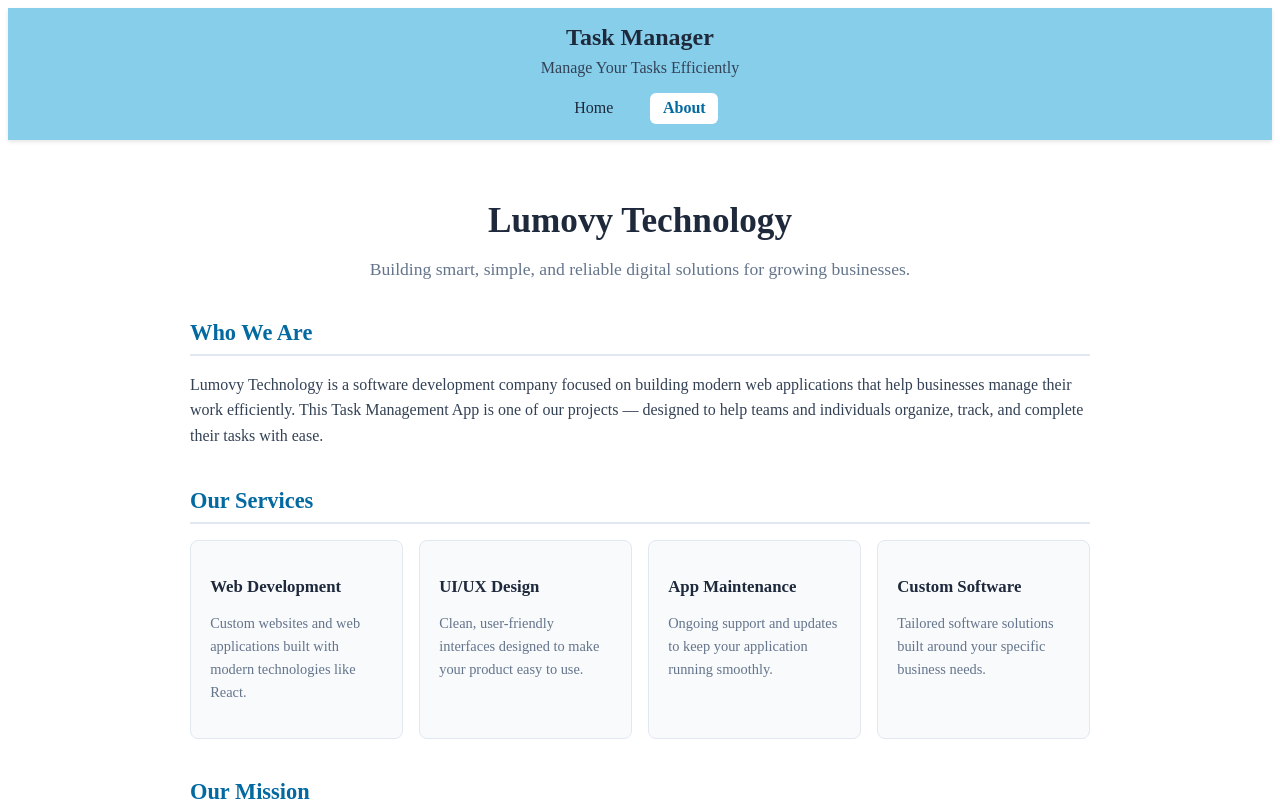
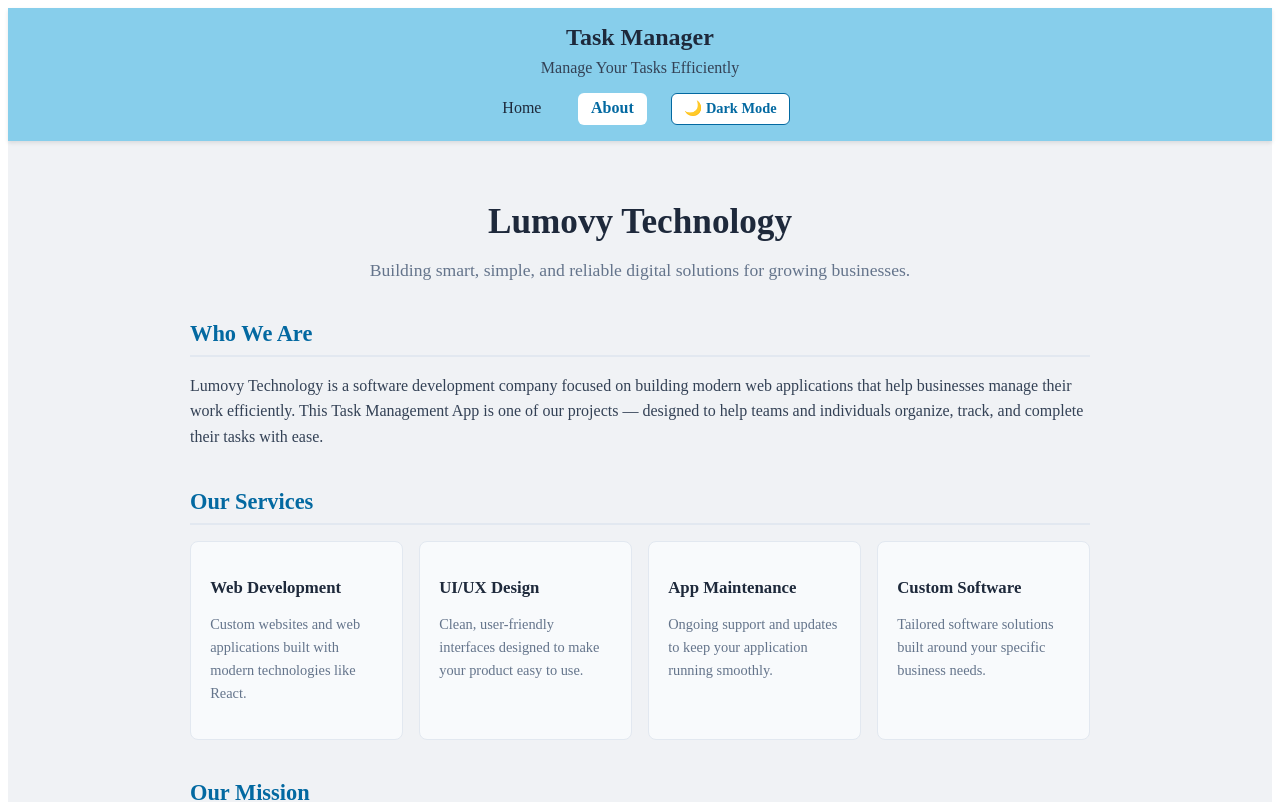
Before and after one commit to MalikYasir-coder/Lumovy-Technology-Solution-Work, a React (Vite) app in the folder React/Task App/: page /about in a window 1280 px wide. Shown: the top 802 px of the page. Built offline with nearby package versions, Linux system fonts and the light colour scheme.

Commit message:
using Redux

```diff
--- a/React/Task App/package.json
+++ b/React/Task App/package.json
@@ -10,8 +10,10 @@
     "preview": "vite preview"
   },
   "dependencies": {
+    "@reduxjs/toolkit": "^2.12.0",
     "react": "^19.2.8",
     "react-dom": "^19.2.8",
+    "react-redux": "^9.3.0",
     "react-router-dom": "^7.18.2"
   },
   "devDependencies": {
--- a/React/Task App/src/Layouts/AppLayout.jsx
+++ b/React/Task App/src/Layouts/AppLayout.jsx
@@ -1,9 +1,12 @@
 import { Outlet } from "react-router-dom";
+import { useSelector } from "react-redux";
 import Header from "../components/header";
 
 function AppLayout() {
+  const darkMode = useSelector((state) => state.theme.darkMode);
+
   return (
-    <div>
+    <div className={`app-shell ${darkMode ? "dark-theme" : "light-theme"}`}>
       <Header />
       <main>
         <Outlet />
--- /dev/null
+++ b/React/Task App/src/Redux/store.js
@@ -0,0 +1,8 @@
+import { configureStore } from "@reduxjs/toolkit";
+import themeReducer from "./themeSlice";
+
+export const store = configureStore({
+  reducer: {
+    theme: themeReducer,
+  },
+});
--- /dev/null
+++ b/React/Task App/src/Redux/themeSlice.js
@@ -0,0 +1,21 @@
+import { createSlice } from "@reduxjs/toolkit";
+
+const initialState = {
+  darkMode: false,
+};
+
+const themeSlice = createSlice({
+  name: "theme",
+
+  initialState,
+
+  reducers: {
+    toggleTheme(state) {
+      state.darkMode = !state.darkMode;
+    },
+  },
+});
+
+export const { toggleTheme } = themeSlice.actions;
+
+export default themeSlice.reducer;
--- a/React/Task App/src/components/header.css
+++ b/React/Task App/src/components/header.css
@@ -3,6 +3,13 @@ header {
   background-color: skyblue;
   padding: 1rem;
   box-shadow: 0 2px 4px rgba(0, 0, 0, 0.1);
+}
+
+.app-shell {
+  min-height: 100vh;
+  background-color: #f0f2f5;
+  color: #1e293b;
+  transition: background-color 0.25s ease, color 0.25s ease;
 }
 
 header h1 {
@@ -41,6 +48,111 @@ nav {
   background-color: white;
   color: #0369a1;
   font-weight: 700;
+}
+
+.theme-toggle {
+  padding: 0.4rem 0.8rem;
+  border: 1px solid #0369a1;
+  border-radius: 6px;
+  background: #ffffff;
+  color: #0369a1;
+  font: inherit;
+  font-size: 0.9rem;
+  font-weight: 700;
+  cursor: pointer;
+  transition: background-color 0.2s ease, color 0.2s ease, transform 0.2s ease;
+}
+
+.theme-toggle:hover {
+  background: #0369a1;
+  color: #ffffff;
+}
+
+.theme-toggle:active {
+  transform: scale(0.97);
+}
+
+.theme-toggle:focus-visible {
+  outline: 3px solid #93c5fd;
+  outline-offset: 2px;
+}
+
+/* The class is added by AppLayout from the Redux darkMode value. */
+.app-shell.dark-theme {
+  background-color: #0f172a;
+  color: #e2e8f0;
+}
+
+.app-shell.dark-theme header {
+  background-color: #1e293b;
+}
+
+.app-shell.dark-theme header h1,
+.app-shell.dark-theme header p,
+.app-shell.dark-theme .nav-link {
+  color: #e2e8f0;
+}
+
+.app-shell.dark-theme .nav-link:hover {
+  background-color: #334155;
+}
+
+.app-shell.dark-theme .nav-link.active {
+  background-color: #0f172a;
+  color: #7dd3fc;
+}
+
+.app-shell.dark-theme .theme-toggle {
+  border-color: #7dd3fc;
+  background-color: #334155;
+  color: #e0f2fe;
+}
+
+.app-shell.dark-theme .theme-toggle:hover {
+  background-color: #7dd3fc;
+  color: #0f172a;
+}
+
+.app-shell.dark-theme .task-form-card,
+.app-shell.dark-theme .filter-container,
+.app-shell.dark-theme .task-card,
+.app-shell.dark-theme .no-tasks,
+.app-shell.dark-theme .service-card {
+  background-color: #1e293b;
+  border-color: #475569;
+  box-shadow: 0 2px 8px rgba(0, 0, 0, 0.3);
+}
+
+.app-shell.dark-theme .task-form-card h2,
+.app-shell.dark-theme .filter-container h2,
+.app-shell.dark-theme .tasks-container h2,
+.app-shell.dark-theme .task-card h3,
+.app-shell.dark-theme .no-tasks h3,
+.app-shell.dark-theme .service-card h3,
+.app-shell.dark-theme .about-hero h1,
+.app-shell.dark-theme .notfound-page h2 {
+  color: #f8fafc;
+}
+
+.app-shell.dark-theme .task-card p,
+.app-shell.dark-theme .service-card p,
+.app-shell.dark-theme .about-section p,
+.app-shell.dark-theme .about-tagline,
+.app-shell.dark-theme .notfound-page p,
+.app-shell.dark-theme .no-tasks p {
+  color: #cbd5e1;
+}
+
+.app-shell.dark-theme .form-input,
+.app-shell.dark-theme .filter-buttons button {
+  background-color: #0f172a;
+  border-color: #475569;
+  color: #e2e8f0;
+}
+
+.app-shell.dark-theme .filter-buttons button:hover {
+  background-color: #334155;
+  border-color: #7dd3fc;
 }
 
 /* ===== About Page ===== */
--- a/React/Task App/src/components/header.jsx
+++ b/React/Task App/src/components/header.jsx
@@ -1,12 +1,15 @@
 import { NavLink } from "react-router-dom";
+import { useDispatch, useSelector } from "react-redux";
+import { toggleTheme } from "../Redux/themeSlice";
 
 function Header() {
+  const dispatch = useDispatch();
+  const darkMode = useSelector((state) => state.theme.darkMode);
+
   return (
     <header>
       <h1>Task Manager</h1>
-      <p className="header-subtitle">
-  Manage Your Tasks Efficiently
-</p>
+      <p className="header-subtitle">Manage Your Tasks Efficiently</p>
       <nav>
         <NavLink
           to="/"
@@ -20,6 +23,14 @@ function Header() {
         >
           About
         </NavLink>
+        <button
+          type="button"
+          className="theme-toggle"
+          onClick={() => dispatch(toggleTheme())}
+          aria-label={`Switch to ${darkMode ? "light" : "dark"} theme`}
+        >
+          {darkMode ? "☀️ Light Mode" : "🌙 Dark Mode"}
+        </button>
       </nav>
     </header>
   );
--- a/React/Task App/src/main.jsx
+++ b/React/Task App/src/main.jsx
@@ -1,15 +1,20 @@
 import { StrictMode } from "react";
 import { createRoot } from "react-dom/client";
 import { BrowserRouter } from "react-router-dom";
-import TaskProvider from "./Context/TaskContext.jsx";
-import App from "./App.jsx";
+import { Provider } from "react-redux";
+
+import { store } from "./Redux/store";
+import TaskProvider from "./Context/TaskContext";
+import App from "./App";
 
 createRoot(document.getElementById("root")).render(
   <StrictMode>
     <BrowserRouter>
-      <TaskProvider>
-        <App />
-      </TaskProvider>
+      <Provider store={store}>
+        <TaskProvider>
+          <App />
+        </TaskProvider>
+      </Provider>
     </BrowserRouter>
   </StrictMode>
 );
```
Also changed, not shown: 1 other file (tests, documents, lock files or other folders).
